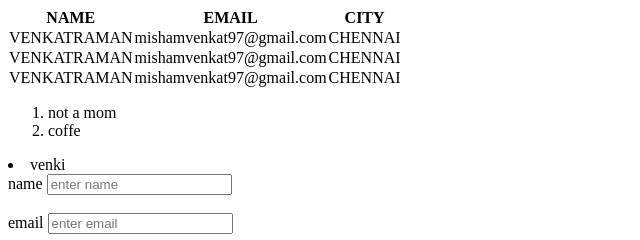
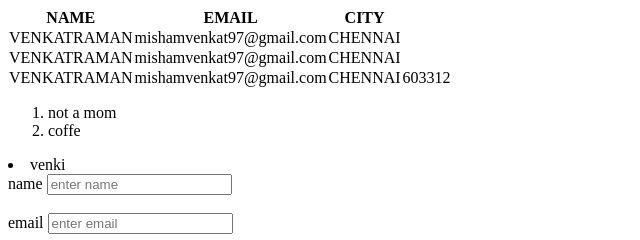
Before and after one commit to venkatraman1995/html, a plain HTML site: page index.html in a window 1280 px wide. Shown: the top 240 px of the page, 0-640 px from the left. Drawn offline with Linux system fonts and the light colour scheme.

Commit message:
hi venkat

```diff
--- a/index.html
+++ b/index.html
@@ -35,6 +35,7 @@
             <td>VENKATRAMAN</td>
             <td>mishamvenkat97@gmail.com</td>
             <td>CHENNAI</td>
+            <td>603312</td>
         </tr>
     </tbody>
    </table>
```
